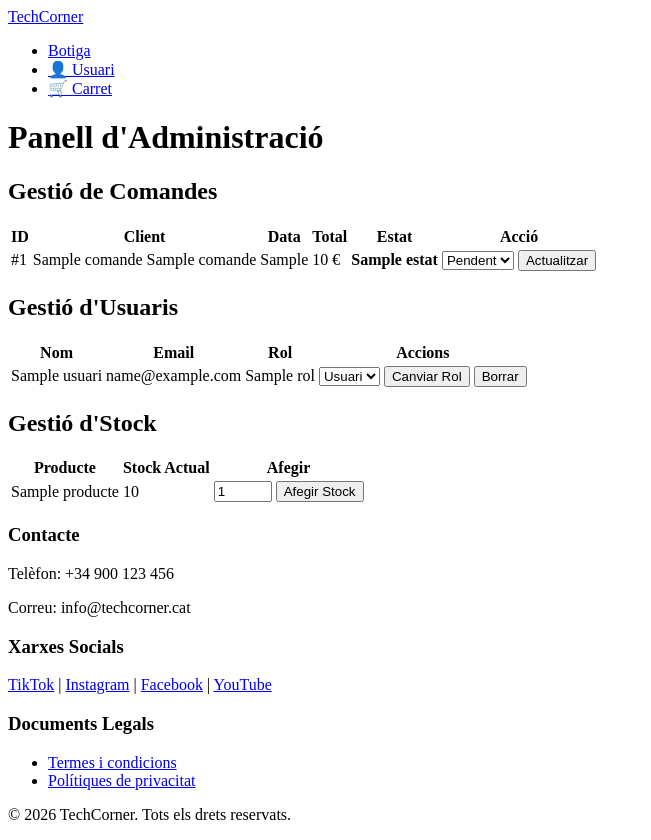
After one commit to alextrigueros/techcorner, a PHP site: template views/adminpanel_view.php in a window 1280 px wide. The commit adds this page. Shown: the whole page, without its empty margins (0-651 px from the left). Run offline with PHP 8.4, Linux system fonts and the light colour scheme; the template is opened without the code that fills it: most values are stand-ins (such as "Sample title", 1, 10 or a date in 2020); data that the repository does not hold is empty.

Commit message:
logica panell d'administració 1

```diff
--- a/controllers/login_controller.php
+++ b/controllers/login_controller.php
@@ -15,6 +15,7 @@ if (isset($_POST['btn_login'])) {
     if ($usuari_valid) {
         $_SESSION['user_id'] = $usuari_valid['usuari_id'];
         $_SESSION['user_nom'] = $usuari_valid['nom'];
+        $_SESSION['user_rol'] = $usuari_valid['rol'];
         header("Location: index.php");
         exit;
     }
--- a/index.php
+++ b/index.php
@@ -66,6 +66,10 @@ switch ($accio) {
         exit;
         break;
 
+    case 'admin':
+        include "controllers/adminpanel_controller.php";
+        break;
+
     case 'home':
         //Mirem si l'usuari s'ha loguejat per utilitzar el seu nom
         if (isset($_SESSION['user_nom'])) {
--- /dev/null
+++ b/views/adminpanel_view.php
@@ -0,0 +1,155 @@
+<!DOCTYPE html>
+<html lang="ca">
+
+<head>
+    <meta charset="UTF-8">
+    <title>Panell d'administració - TechCorner</title>
+    <link rel="stylesheet" href="assets/css/styles.css">
+</head>
+
+<body>
+
+    <?php include "views/header_view.php"; ?>
+
+    <h1>Panell d'Administració</h1>
+
+    <h2>Gestió de Comandes</h2>
+    <table>
+        <thead>
+            <tr>
+                <th>ID</th>
+                <th>Client</th>
+                <th>Data</th>
+                <th>Total</th>
+                <th>Estat</th>
+                <th>Acció</th>
+            </tr>
+        </thead>
+        <tbody>
+
+            <?php
+            //Recorrem les comandes i mostrem una fila per cada una amb un formulari per canviar l'estat
+            foreach ($comandes as $c) {
+                $id = $c['comanda_id'];
+                $nom_complet = $c['nom'] . " " . $c['cognoms'];
+                $data = $c['data_comanda'];
+                $total = $c['total'];
+                $estat = ucfirst($c['estat']);
+
+                echo "<tr>
+                <td>#$id</td>
+                <td>$nom_complet</td>
+                <td>$data</td>
+                <td>$total €</td>
+                <td><strong>$estat</strong></td>
+                <td>
+                    <form method='POST'>
+
+                    <!-- Enviem l'id de la comanda i el nou estat per actualitzar-lo -->
+
+                        <input type='hidden' name='id_comanda' value='$id'>
+                        <select name='nou_estat'>
+                            <option value='pendent'>Pendent</option>
+                            <option value='pagat'>Pagat</option>
+                            <option value='enviat'>Enviat</option>
+                            <option value='lliurat'>Lliurat</option>
+                        </select>
+                        <button type='submit' name='btn_estat'>Actualitzar</button>
+                    </form>
+                </td>
+            </tr>";
+            }
+            echo "</tbody></table>";
+            ?>
+
+            <h2>Gestió d'Usuaris</h2>
+            <table>
+                <thead>
+                    <tr>
+                        <th>Nom</th>
+                        <th>Email</th>
+                        <th>Rol</th>
+                        <th>Accions</th>
+                    </tr>
+                </thead>
+                <tbody>
+
+                    <?php
+                    //Recorrem els usuaris i mostrem una fila per cada un amb un formulari per canviar el rol o eliminar l'usuari
+                    foreach ($usuaris as $u) {
+                        $id_u = $u['usuari_id'];
+                        $nom = $u['nom'];
+                        $email = $u['email'];
+                        $rol = $u['rol'];
+
+                        if ($rol == 'usuari') {
+                            $selected_usuari = 'selected';
+                            $selected_admin = '';
+                        } elseif ($rol == 'admin') {
+                            $selected_usuari = '';
+                            $selected_admin = 'selected';
+                        }
+
+                        echo "<tr>
+                <td>$nom</td>
+                <td>$email</td>
+                <td>$rol</td>
+                <td>
+                    <form method='POST' style='display:inline;'>
+
+                    <!-- Enviem l'id de l'usuari i el nou rol per actualitzar-lo o eliminar l'usuari -->
+
+                        <input type='hidden' name='id_usuari' value='$id_u'>
+                        <select name='nou_rol'>
+                            <option value='usuari' $selected_usuari>Usuari</option>
+                            <option value='admin' $selected_admin>Admin</option>
+                        </select>
+                        <button type='submit' name='btn_rol'>Canviar Rol</button>
+                        <button type='submit' name='btn_eliminar_usuari'>Borrar</button>
+                    </form>
+                </td>
+            </tr>";
+                    }
+                    echo "</tbody></table>";
+                    ?>
+
+
+                    <h2>Gestió d'Stock</h2>
+                    <table>
+                        <thead>
+                            <tr>
+                                <th>Producte</th>
+                                <th>Stock Actual</th>
+                                <th>Afegir</th>
+                            </tr>
+                        </thead>
+                        <tbody>
+                            <?php
+                            //Recorrem els productes i mostrem una fila per cada un amb un formulari per afegir stock
+                            foreach ($productes as $p) {
+                                $id_p = $p['producte_id'];
+                                $nom_p = $p['nom'];
+                                $stock = $p['stock'];
+
+                                echo "<tr>
+                                        <td>$nom_p</td>
+                                        <td>$stock</td>
+                                        <td>
+                                            <form method='POST'>
+
+                                                <!-- Enviem l'id del producte i la quantitat a afegir per actualitzar l'stock -->
+
+                                                <input type='hidden' name='id_producte' value='$id_p'>
+                                                <input type='number' name='quantitat' value='1' style='width:50px;'>
+                                                <button type='submit' name='btn_stock'>Afegir Stock</button>
+                                            </form>
+                                        </td>
+                                    </tr>";
+                            }
+                            echo "</tbody></table>";
+
+                            include "views/footer_view.php";
+                            ?>
+</body>
+
+</html>
--- a/views/header_view.php
+++ b/views/header_view.php
@@ -9,6 +9,12 @@
             <ul>
                 <li><a href="index.php?accio=botiga">Botiga</a></li>
                 <li><a href="index.php?accio=perfil">👤 Usuari</a></li>
+                <?php
+                // Si l'usuari és admin, mostrem el link al panell d'administració
+                if (isset($_SESSION['user_rol']) && $_SESSION['user_rol'] === 'admin') {
+                    echo "<li><a href='index.php?accio=admin'> Panell d'administració</a></li>";
+                }
+                ?>
                 <li><a href="index.php?accio=carret">🛒 Carret</a></li>
             </ul>
         </nav>
```
Also changed, not shown: controllers/adminpanel_controller.php (added, +37 -0 lines), models/comanda.php (+21 -0 lines), models/producte.php (+7 -0 lines), models/usuari.php (+19 -0 lines).
